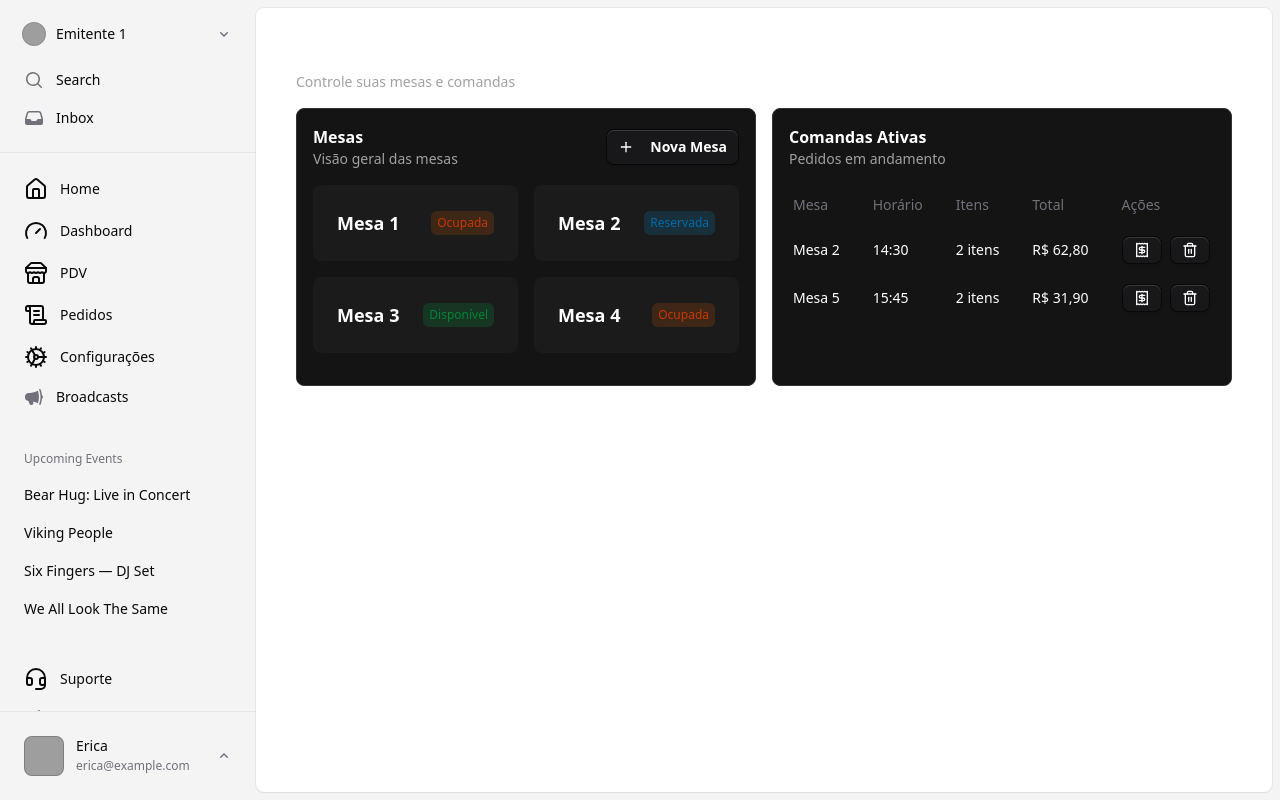
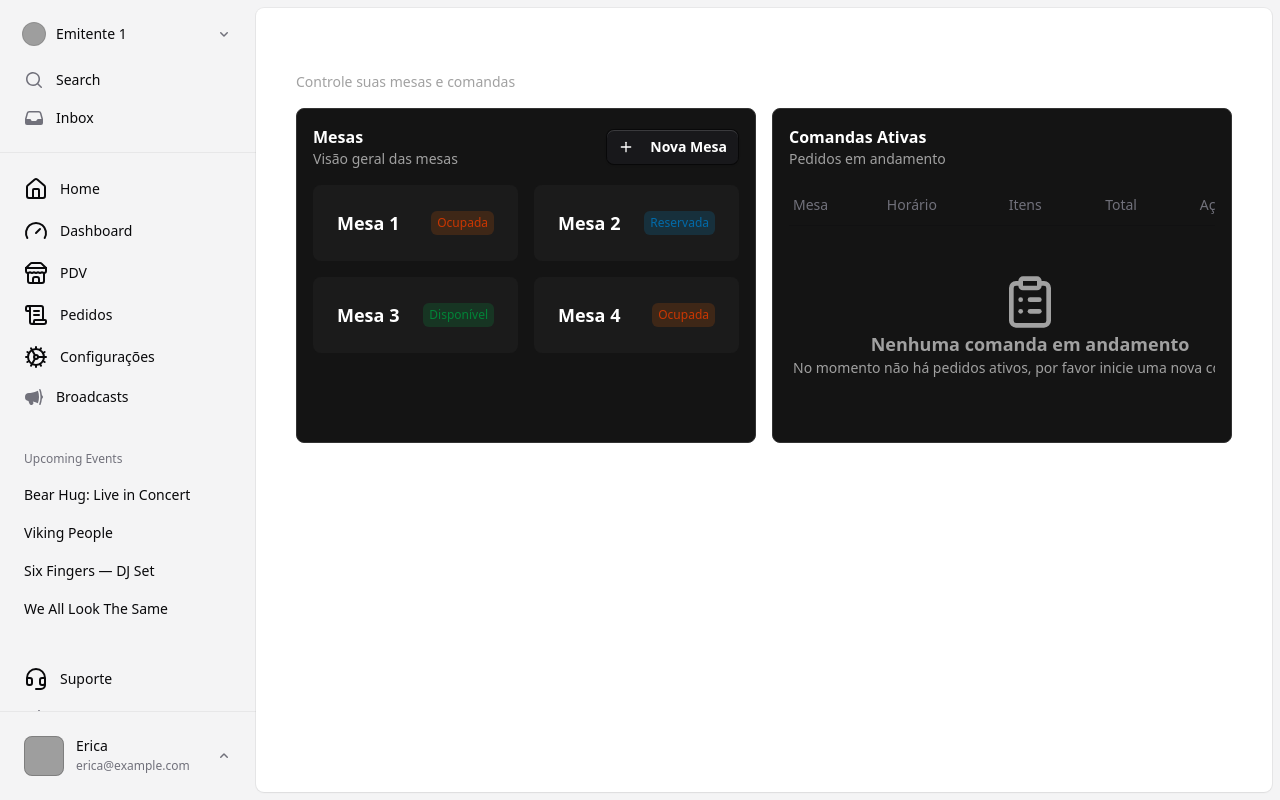
Before and after one commit to pabloalves01/gastro-flow, a React (Vite) app in the folder frontend/: page /pdv/mesas in a window 1280 px wide. Built offline with nearby package versions, Linux system fonts and the light colour scheme; grey boxes are pictures that could not be loaded.

Commit message:
Added validation if no exists comanda

```diff
--- a/frontend/src/pages/pdv/table-management.tsx
+++ b/frontend/src/pages/pdv/table-management.tsx
@@ -2,7 +2,7 @@ import { useState } from "react";
 import SectionText from "../../components/text/section-text";
 import { Button } from "../../components/ui/catalyst/button";
 import { Badge } from "../../components/ui/catalyst/badge";
-import { Cog, Plus, Receipt, Trash2 } from "lucide-react";
+import { ClipboardList, Cog, Divide, Inbox, Plus, Receipt, Trash2 } from "lucide-react";
 import {
   Table,
   TableBody,
@@ -11,7 +11,12 @@ import {
   TableHeader,
   TableRow,
 } from "../../components/ui/catalyst/table";
-import { Alert, AlertActions, AlertDescription, AlertTitle } from "../../components/ui/catalyst/alert";
+import {
+  Alert,
+  AlertActions,
+  AlertDescription,
+  AlertTitle,
+} from "../../components/ui/catalyst/alert";
 
 interface TableItem {
   id: number;
@@ -72,26 +77,26 @@ export default function TableManagement() {
   ]);
 
   const [activeOrders, setActiveOrders] = useState<Order[]>([
-    {
-      id: 1,
-      table: 2,
-      items: [
-        { id: 1, name: "X-Burger", quantity: 2, price: 25.9 },
-        { id: 2, name: "Coca-Cola 350ml", quantity: 2, price: 5.5 },
-      ],
-      total: 62.8,
-      startTime: "14:30",
-    },
-    {
-      id: 2,
-      table: 5,
-      items: [
-        { id: 3, name: "X-Salada", quantity: 1, price: 27.9 },
-        { id: 4, name: "Água Mineral", quantity: 1, price: 4.0 },
-      ],
-      total: 31.9,
-      startTime: "15:45",
-    },
+    // {
+    //   id: 1,
+    //   table: 2,
+    //   items: [
+    //     { id: 1, name: "X-Burger", quantity: 2, price: 25.9 },
+    //     { id: 2, name: "Coca-Cola 350ml", quantity: 2, price: 5.5 },
+    //   ],
+    //   total: 62.8,
+    //   startTime: "14:30",
+    // },
+    // {
+    //   id: 2,
+    //   table: 5,
+    //   items: [
+    //     { id: 3, name: "X-Salada", quantity: 1, price: 27.9 },
+    //     { id: 4, name: "Água Mineral", quantity: 1, price: 4.0 },
+    //   ],
+    //   total: 31.9,
+    //   startTime: "15:45",
+    // },
   ]);
 
   const getStatusColor = (status: TableItem["status"]) => {
@@ -152,7 +157,10 @@ export default function TableManagement() {
                       Visão geral das mesas
                     </div>
                   </div>
-                  <Button onClick={() => setIsOpenNewTable(true)}className="text-white hover:bg-[#FF9800] hover:bg-[#1B1B1B] cursor-pointer">
+                  <Button
+                    onClick={() => setIsOpenNewTable(true)}
+                    className="text-white hover:bg-[#FF9800] hover:bg-[#1B1B1B] cursor-pointer"
+                  >
                     <Plus className="w-4 h-4 mr-2" />
                     Nova Mesa
                   </Button>
@@ -226,7 +234,25 @@ export default function TableManagement() {
                       </TableRow>
                     </TableHead>
                     <TableBody>
-                      {activeOrders.map((order) => (
+                      {activeOrders.length === 0 ? (
+                        <TableRow>
+                          <TableCell
+                            colSpan={5}
+                            className="py-12 text-center text-[#A1A1A1]"
+                          >
+                            <div className="flex flex-col items-center justify-center">
+                              <ClipboardList className="w-14 h-14 " />
+                              <div className="text-lg font-semibold">
+                                Nenhuma comanda em andamento
+                              </div>
+                              <p className="text-sm text-center">
+                                No momento não há pedidos ativos, por favor inicie uma nova comanda
+                              </p>
+                            </div>
+                          </TableCell>
+                        </TableRow>
+                      ) : (
+                        activeOrders.map((order) => (
                           <TableRow key={order.id}>
                             <TableCell className="text-white">
                               Mesa {order.table}
@@ -258,7 +284,8 @@ export default function TableManagement() {
                               </div>
                             </TableCell>
                           </TableRow>
-                      ))}
+                        ))
+                      )}
                     </TableBody>
                   </Table>
                 </div>
@@ -270,9 +297,7 @@ export default function TableManagement() {
 
       <Alert open={isOpenNewTable} onClose={setIsOpenNewTable}>
         <AlertTitle>Nova Mesa</AlertTitle>
-        <AlertDescription>
-          Adicionar nova mesa
-        </AlertDescription>
+        <AlertDescription>Adicionar nova mesa</AlertDescription>
         <AlertActions>
           <Button plain onClick={() => setIsOpenNewTable(false)}>
             Cancelar
```
Lines whose indentation alone changed are shown as unchanged.
